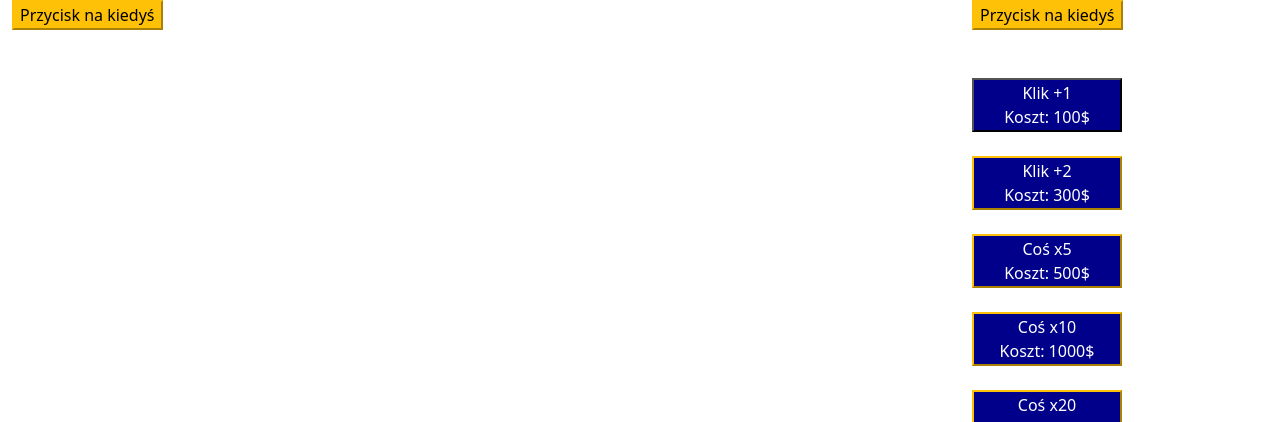
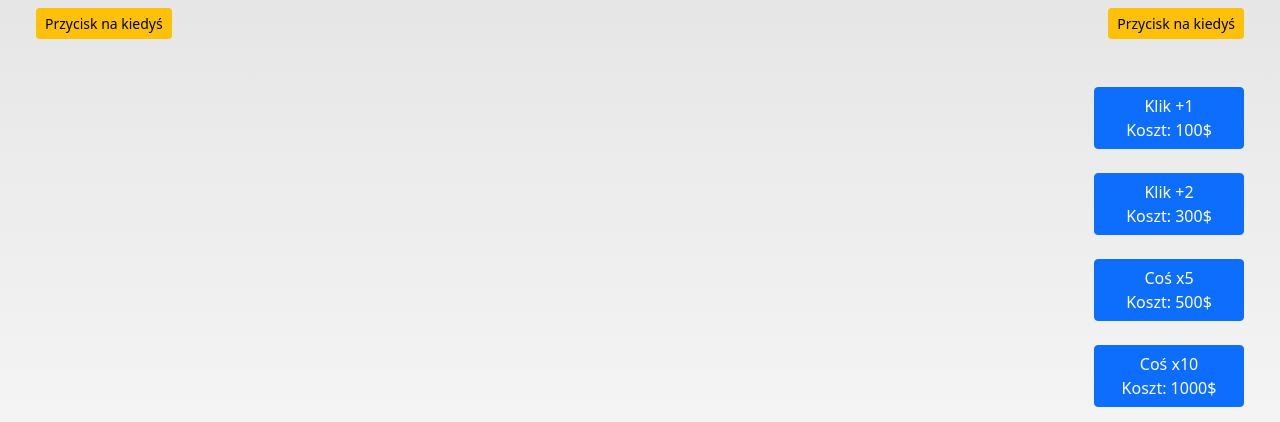
Before and after one commit to extara/tropiccal_clicker, a plain HTML site: page index.html in a window 1280 px wide. Shown: the top 422 px of the page. Drawn offline with nearby package versions, Linux system fonts and the light colour scheme.

Commit message:
Added some basic design to buttons

```diff
--- a/css/style.css
+++ b/css/style.css
@@ -1,8 +1,23 @@
-.btn-play{
-    background-color: darkblue;
-    color: white;
+html {
+    width: 100%;
+    height: 100%;
+}
+
+body {
+    background-image: linear-gradient(0deg, rgba(255,255,255,1) 0%, rgb(241, 241, 241) 59%, rgb(230, 230, 230) 100%);
+}
+
+.btn-buy{
     width: 150px;
 }
+
+.btn-buy:focus, .btn-buy:active:focus {
+    outline: none;
+    box-shadow: none;
+    border: none;
+    background-color: #0d6efd;
+  }
+
 .clicker{
     height: 50px;
     width: 50px;
--- a/index.html
+++ b/index.html
@@ -11,50 +11,50 @@
 <body>
 <div class="container-fluid">
         <!-- "nav" buttons -->
-        <div class="row">
+        <div class="row mt-2">
             <div class="col-sm-3">
-            <button type="button" class="btn-warning btn-left">Przycisk na kiedyś</button>
+            <button type="button" class="btn btn-warning btn-sm btn-left ms-4">Przycisk na kiedyś</button>
             </div>
             <div class="col-sm-6"></div>
-            <div class="col-sm-3">
-            <button type="button" class="btn-warning btn-right">Przycisk na kiedyś</button>
+            <div class="col-sm-3 d-grid justify-content-md-end">
+            <button type="button" class="btn btn-warning btn-sm btn-right me-4">Przycisk na kiedyś</button>
             </div>
         </div>
         <!-- Game buttons -->
         <div class="row mt-5">
             <div class="col-sm-9"></div>
-            <div class="col-sm-3">
-            <button type="button" class="btn-play" id="x1" onclick="PlusOne()">Klik +1<br>Koszt: 100$</button>
+            <div class="col-sm-3 d-grid justify-content-md-end">
+            <button type="button" class="btn btn-primary btn-buy me-4" id="x1" onclick="PlusOne()">Klik +1<br>Koszt: 100$</button>
             </div>
         </div>
         <div class="row mt-4">
             <div class="col-sm-9"></div>
-            <div class="col-sm-3">
-            <button type="button" class="btn-warning btn-play" id="x2" onclick="PlusTwo()">Klik +2<br>Koszt: 300$</button>
+            <div class="col-sm-3 d-grid justify-content-md-end">
+            <button type="button" class="btn btn-primary btn-buy me-4" id="x2" onclick="PlusTwo()">Klik +2<br>Koszt: 300$</button>
             </div>
         </div>
         <div class="row mt-4">
             <div class="col-sm-9"></div>
-            <div class="col-sm-3">
-            <button type="button" class="btn-warning btn-play" id="x5" onclick="IdleFive()">Coś x5<br>Koszt: 500$</button>
+            <div class="col-sm-3 d-grid justify-content-md-end">
+            <button type="button" class="btn btn-primary btn-buy me-4" id="x5" onclick="IdleFive()">Coś x5<br>Koszt: 500$</button>
             </div>
         </div>
         <div class="row mt-4">
             <div class="col-sm-9"></div>
-            <div class="col-sm-3">
-            <button type="button" class="btn-warning btn-play" id="x10" onclick="IdleTen()">Coś x10<br> Koszt: 1000$</button>
+            <div class="col-sm-3 d-grid justify-content-md-end">
+            <button type="button" class="btn btn-primary btn-buy me-4" id="x10" onclick="IdleTen()">Coś x10<br> Koszt: 1000$</button>
             </div>
         </div>
         <div class="row mt-4">
             <div class="col-sm-9"></div>
-            <div class="col-sm-3">
-            <button type="button" class="btn-warning btn-play" id="x20" onclick="IdleTwenty()">Coś x20<br> Koszt: 2000$</button>
+            <div class="col-sm-3 d-grid justify-content-md-end">
+            <button type="button" class="btn btn-primary btn-buy me-4" id="x20" onclick="IdleTwenty()">Coś x20<br> Koszt: 2000$</button>
             </div>
         </div>
     <!-- Clickable area -->
     <div class="row">
         <div class="col-6">
-            <h1 id="money">Cash: 0$</h1>
+            <h1 id="money" class="ms-4">Cash: 0$</h1>
         </div>
         <div class="col-6">
             <div class="clicker" onclick="MoneyClicks()"></div>
```
